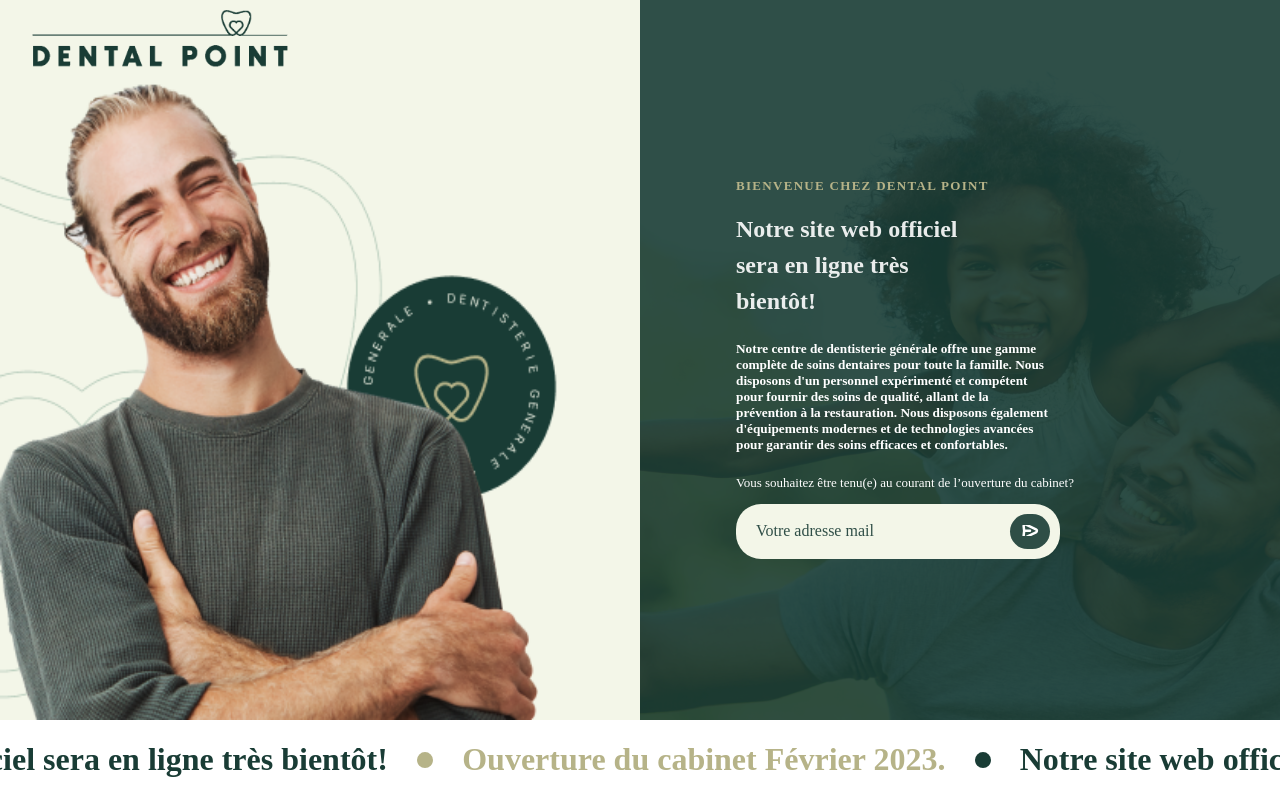
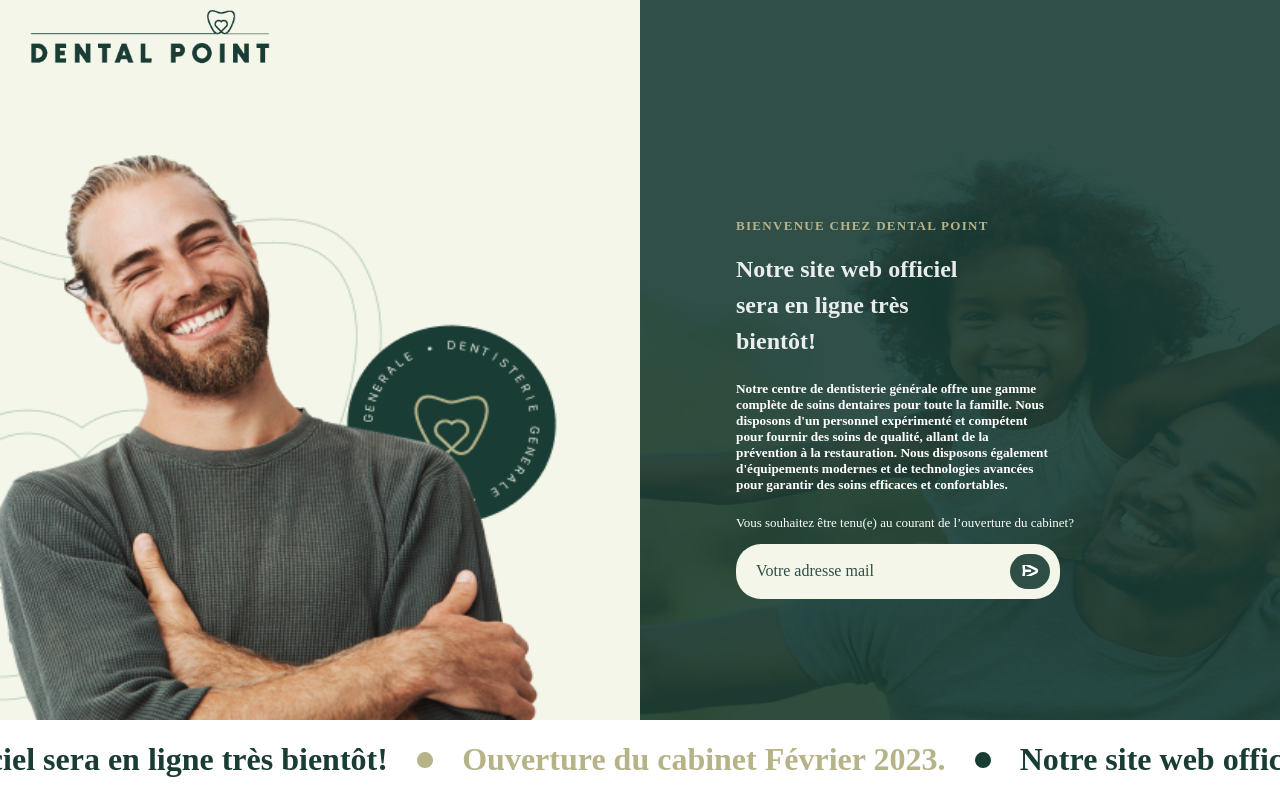
Before and after one commit to saadMeddiche/dentist_view_jeune_media, a Vue app: page / in a window 1280 px wide. Built offline with nearby package versions, Linux system fonts and the light colour scheme.

Commit message:
Separate the Title from the left side

```diff
--- a/src/views/HomeView.vue
+++ b/src/views/HomeView.vue
@@ -1,11 +1,13 @@
 <template>
   <modal></modal>
   <div class="Home">
+    <div class="Title">
+      <img class="logo" src="@/assets/img/title.png" alt="">
+    </div>
     <!-- The main body section -->
     <div class="body">
       <!-- Left side content -->
       <div class="left-side">
-        <img class="title" src="@/assets/img/title.png" alt="">
       </div>
 
       <!-- Right side content -->
@@ -41,11 +43,24 @@
   flex-direction: column;
   height: 100vh;
 
+  .Title{
+
+    height:10vh;
+    background: linear-gradient(to right, #F3F6E8 50%, rgba(25, 60, 53, 0.9) 50%);
+
+    /* Styles for the logo */
+    .logo{
+      margin: 10px;
+      width: 280px;
+    }
+  }
+
   /* Styles for the main body section */
   .body {
     /* Make the body section a flex container that expands to fill the vertical space */
     display: flex;
     flex: 1;
+
 
     /* Styles for the left side */
     .left-side {
@@ -56,13 +71,9 @@
       background-color: #F3F6E8;
       background-size: 90% 100%;
       background-repeat: no-repeat;
-      height: 90vh;
+      height: 80vh;
 
-      /* Styles for the title side */
-      .title{
-        margin: 10px;
-        width: 300px;
-      }
+
     }
 
     /* Styles for the right side */
@@ -77,7 +88,7 @@
       background-image: url("../assets/img/right_side.png");
       background-size: 100% 100%;
       background-repeat: no-repeat;
-      height: 90vh;
+      height: 80vh;
 
     }
 
```
